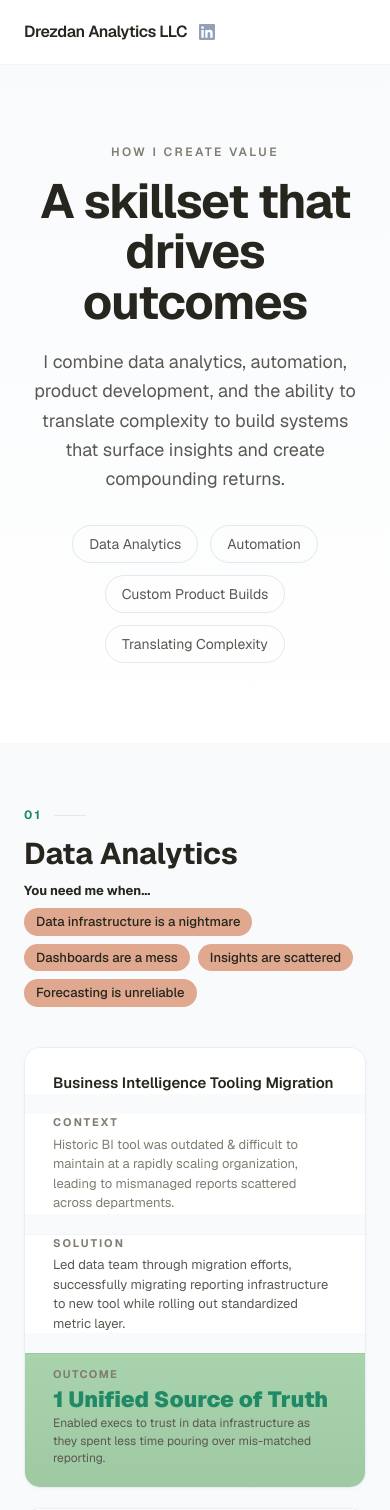
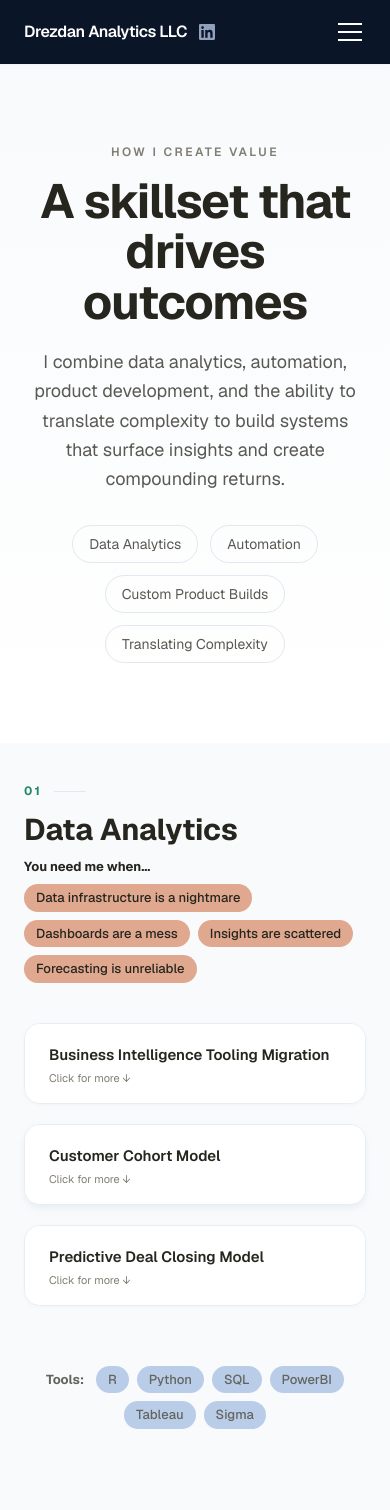
Before and after one commit to Drez22/consulting_website, a Next.js app in the folder consulting_website/: page /projects in a window 390 px wide. Shown: the top 1510 px of the page. Built offline with nearby package versions, Linux system fonts and the light colour scheme.

Commit message:
Added Mobile Nav

```diff
--- a/consulting_website/app/components/Navbar.tsx
+++ b/consulting_website/app/components/Navbar.tsx
@@ -1,3 +1,7 @@
+"use client";
+
+import { useState } from "react";
+
 const linkedInIcon = (
   <svg xmlns="http://www.w3.org/2000/svg" width="16" height="16" viewBox="0 0 24 24" fill="currentColor">
     <path d="M20.447 20.452h-3.554v-5.569c0-1.328-.027-3.037-1.852-3.037-1.853 0-2.136 1.445-2.136 2.939v5.667H9.351V9h3.414v1.561h.046c.477-.9 1.637-1.85 3.37-1.85 3.601 0 4.267 2.37 4.267 5.455v6.286zM5.337 7.433a2.062 2.062 0 0 1-2.063-2.065 2.064 2.064 0 1 1 2.063 2.065zm1.782 13.019H3.555V9h3.564v11.452zM22.225 0H1.771C.792 0 0 .774 0 1.729v20.542C0 23.227.792 24 1.771 24h20.451C23.2 24 24 23.227 24 22.271V1.729C24 .774 23.2 0 22.222 0h.003z" />
@@ -5,23 +9,28 @@ const linkedInIcon = (
 );
 
 export default function Navbar() {
+  const [open, setOpen] = useState(false);
+
   return (
-    <header className="fixed top-0 inset-x-0 z-50 border-b border-slate-100 bg-white/90 backdrop-blur-sm">
+    <header className="fixed top-0 inset-x-0 z-50 border-b border-slate-100 bg-[#0a1628] md:bg-white/90 md:backdrop-blur-sm md:border-slate-100">
       <div className="mx-auto max-w-6xl px-6 h-16 flex items-center justify-between">
+        {/* Left: logo + LinkedIn */}
         <div className="flex items-center gap-3">
-          <a href="/" className="font-semibold tracking-tight text-base hover:text-slate-600 transition-colors">
+          <a href="/" className="font-semibold tracking-tight text-base text-white md:text-slate-900 hover:text-slate-300 md:hover:text-slate-600 transition-colors">
             Drezdan Analytics LLC
           </a>
           <a
             href="https://www.linkedin.com/in/drezdan-dale/"
             target="_blank"
             rel="noopener noreferrer"
-            className="text-slate-400 hover:text-slate-900 transition-colors"
+            className="text-slate-400 hover:text-white md:hover:text-slate-900 transition-colors"
             aria-label="LinkedIn"
           >
             {linkedInIcon}
           </a>
         </div>
+
+        {/* Desktop nav */}
         <nav className="hidden md:flex items-center gap-8">
           <a
             href="/projects"
@@ -39,15 +48,55 @@ export default function Navbar() {
             </a>
           ))}
         </nav>
+
+        {/* Desktop CTA */}
         <div className="hidden md:flex items-center gap-3">
           <a
             href="mailto:drez.data@gmail.com?subject=Consulting Inquiry"
             className="px-4 py-2 rounded-lg bg-slate-900 text-white text-sm font-medium hover:bg-slate-700 transition-colors"
           >
-            Let&apos;s Converse
+            Let&apos;s Talk
           </a>
         </div>
+
+        {/* Mobile hamburger */}
+        <button
+          onClick={() => setOpen(!open)}
+          className="md:hidden flex flex-col justify-center items-center w-8 h-8 gap-1.5"
+          aria-label="Toggle menu"
+        >
+          <span className={`block h-0.5 w-6 bg-white transition-all duration-200 ${open ? "rotate-45 translate-y-2" : ""}`} />
+          <span className={`block h-0.5 w-6 bg-white transition-all duration-200 ${open ? "opacity-0" : ""}`} />
+          <span className={`block h-0.5 w-6 bg-white transition-all duration-200 ${open ? "-rotate-45 -translate-y-2" : ""}`} />
+        </button>
       </div>
+
+      {/* Mobile menu */}
+      {open && (
+        <div className="md:hidden bg-[#0a1628] border-t border-slate-700 px-6 py-5 flex flex-col gap-4">
+          {[
+            ["How I Create Value", "/projects"],
+            ["How I Work", "/#process"],
+            ["Contact", "/#contact"],
+          ].map(([label, href]) => (
+            <a
+              key={label}
+              href={href}
+              onClick={() => setOpen(false)}
+              className={`text-sm text-slate-300 hover:text-white transition-colors${label === "How I Create Value" ? " underline underline-offset-4" : ""}`}
+            >
+              {label}
+            </a>
+          ))}
+          <a
+            href="mailto:drez.data@gmail.com?subject=Consulting Inquiry"
+            onClick={() => setOpen(false)}
+            className="mt-2 px-4 py-2.5 rounded-lg bg-white text-[#0a1628] text-sm font-medium text-center hover:bg-slate-200 transition-colors"
+          >
+            Let&apos;s Talk
+          </a>
+        </div>
+      )}
     </header>
   );
 }
--- /dev/null
+++ b/consulting_website/app/projects/ProjectCard.tsx
@@ -0,0 +1,94 @@
+"use client";
+
+import { useState } from "react";
+
+type Project = {
+  title: string;
+  context: string;
+  solution: string;
+  metric: string;
+  outcome: string;
+  link?: string;
+  bullets?: string[];
+};
+
+export default function ProjectCard({ project, isMiddle = false }: { project: Project; isMiddle?: boolean }) {
+  const [expanded, setExpanded] = useState(false);
+
+  if (project.bullets) {
+    return (
+      <div className="rounded-2xl border border-slate-200/70 overflow-hidden shadow-sm shadow-slate-100/80 hover:-translate-y-1.5 hover:shadow-xl hover:shadow-slate-200/60 hover:border-slate-200 transition-all duration-200 bg-white">
+        <button
+          className="w-full text-left px-6 pt-5 pb-4 md:px-7 md:pt-6 md:pb-2 md:cursor-default"
+          onClick={() => setExpanded(!expanded)}
+        >
+          <h3 className="font-semibold text-[15px] [color:#26251e]">{project.title}</h3>
+          <p className="md:hidden mt-1 text-[11px] [color:#807d72]">
+            {expanded ? "Show less ↑" : "Click for more ↓"}
+          </p>
+        </button>
+        <ul className={`px-6 pb-5 md:px-7 md:pb-7 flex flex-col gap-3 ${!expanded ? "hidden md:flex" : "flex"}`}>
+          {project.bullets.map((b) => (
+            <li key={b} className="flex items-start gap-2.5">
+              <span className="mt-[5px] w-1.5 h-1.5 rounded-full flex-shrink-0 [background-color:#1f8a65]" />
+              <span className="text-[13px] [color:#5a5852] leading-[1.5]">{b}</span>
+            </li>
+          ))}
+        </ul>
+      </div>
+    );
+  }
+
+  return (
+    // md+ only: row-span-4 + subgrid for cross-card alignment. Mobile is plain block.
+    <div
+      className={`group rounded-2xl border border-slate-200/70 overflow-hidden transition-all duration-200 hover:-translate-y-1.5 hover:shadow-xl hover:shadow-slate-200/60 hover:border-slate-200 md:row-span-4 md:grid md:[grid-template-rows:subgrid] ${isMiddle ? "shadow-md shadow-slate-200/50" : "shadow-sm shadow-slate-100/80"}`}
+    >
+      {/* Title — always visible */}
+      <div
+        className="px-6 pt-5 pb-4 md:px-7 md:pt-6 md:pb-0 bg-white cursor-pointer md:cursor-default"
+        onClick={() => setExpanded(!expanded)}
+      >
+        <h3 className="font-semibold text-[15px] [color:#26251e]">{project.title}</h3>
+        <p className="md:hidden mt-1 text-[11px] [color:#807d72]">
+          {expanded ? "Show less ↑" : "Click for more ↓"}
+        </p>
+      </div>
+
+      {/* Context */}
+      <div className={`px-6 md:px-7 pb-0 bg-white ${!expanded ? "hidden md:block" : ""}`}>
+        <p className="text-[11px] font-bold tracking-[0.18em] uppercase [color:#807d72] mb-1">Context</p>
+        <p className="text-[13px] [color:#807d72] leading-[1.5]">{project.context}</p>
+      </div>
+
+      {/* Solution */}
+      <div className={`px-6 md:px-7 pb-0 bg-white border-t border-slate-100 ${!expanded ? "hidden md:block" : ""}`}>
+        <p className="text-[11px] font-bold tracking-[0.18em] uppercase [color:#807d72] mb-1">Solution</p>
+        <p className="text-[13px] [color:#5a5852] leading-[1.5]">{project.solution}</p>
+      </div>
+
+      {/* Outcome */}
+      <div className={`px-6 md:px-7 pt-3 pb-5 border-t [background:linear-gradient(to_bottom,#a9d3ac,#9fc9a2)] [border-color:#9fc9a2] group-hover:[filter:brightness(0.95)_saturate(1.1)] transition-[filter] duration-200 ${!expanded ? "hidden md:block" : ""}`}>
+        <p className="text-[11px] font-bold tracking-[0.12em] uppercase [color:#807d72] mb-1">Outcome</p>
+        {project.link ? (
+          <a
+            href={project.link}
+            target="_blank"
+            rel="noopener noreferrer"
+            className="inline-flex items-center gap-1.5 text-[22px] font-black leading-[1.1] mb-1 [color:#1f8a65] hover:underline"
+          >
+            {project.metric}
+            <svg xmlns="http://www.w3.org/2000/svg" width="16" height="16" viewBox="0 0 24 24" fill="none" stroke="currentColor" strokeWidth="2.5" strokeLinecap="round" strokeLinejoin="round">
+              <line x1="7" y1="17" x2="17" y2="7"/><polyline points="7 7 17 7 17 17"/>
+            </svg>
+          </a>
+        ) : (
+          <p className="text-[22px] font-black leading-[1.1] mb-1 [color:#1f8a65]">{project.metric}</p>
+        )}
+        {project.outcome && (
+          <p className="text-xs [color:#5a5852] leading-[1.45]">{project.outcome}</p>
+        )}
+      </div>
+    </div>
+  );
+}
--- a/consulting_website/app/projects/page.tsx
+++ b/consulting_website/app/projects/page.tsx
@@ -1,4 +1,5 @@
 import Navbar from "../components/Navbar";
+import ProjectCard from "./ProjectCard";
 
 export const metadata = {
   title: "How I Create Value — Drezdan Analytics LLC",
@@ -147,76 +148,10 @@ const verticals: Vertical[] = [
 
 // ── COMPONENTS ────────────────────────────────────────────────────────────────
 
-function ProjectCard({ project, isMiddle = false }: { project: Project; isMiddle?: boolean }) {
-  if (project.bullets) {
-    return (
-      <div className="rounded-2xl border border-slate-200/70 overflow-hidden shadow-sm shadow-slate-100/80 hover:-translate-y-1.5 hover:shadow-xl hover:shadow-slate-200/60 hover:border-slate-200 transition-all duration-200 bg-white">
-        <div className="px-7 pt-6 pb-2">
-          <h3 className="font-semibold text-[15px] [color:#26251e]">{project.title}</h3>
-        </div>
-        <ul className="px-7 pb-7 flex flex-col gap-3">
-          {project.bullets.map((b) => (
-            <li key={b} className="flex items-start gap-2.5">
-              <span className="mt-[5px] w-1.5 h-1.5 rounded-full flex-shrink-0 [background-color:#1f8a65]" />
-              <span className="text-[13px] [color:#5a5852] leading-[1.5]">{b}</span>
-            </li>
-          ))}
-        </ul>
-      </div>
-    );
-  }
-
-  return (
-    // row-span-4 + subgrid: this card spans all 4 shared row tracks so
-    // Context, Solution, and Outcome align across sibling cards.
-    <div className={`group row-span-4 grid [grid-template-rows:subgrid] rounded-2xl border border-slate-200/70 overflow-hidden transition-all duration-200 hover:-translate-y-1.5 hover:shadow-xl hover:shadow-slate-200/60 hover:border-slate-200 ${isMiddle ? "shadow-md shadow-slate-200/50" : "shadow-sm shadow-slate-100/80"}`}>
-      {/* Row 1 — Title */}
-      <div className="px-7 pt-6 pb-0 bg-white">
-        <h3 className="font-semibold text-[15px] [color:#26251e]">{project.title}</h3>
-      </div>
-
-      {/* Row 2 — Context */}
-      <div className="px-7 pb-0 bg-white">
-        <p className="text-[11px] font-bold tracking-[0.18em] uppercase [color:#807d72] mb-1">Context</p>
-        <p className="text-[13px] [color:#807d72] leading-[1.5]">{project.context}</p>
-      </div>
-
-      {/* Row 3 — Solution */}
-      <div className="px-7 pb-0 bg-white border-t border-slate-100">
-        <p className="text-[11px] font-bold tracking-[0.18em] uppercase [color:#807d72] mb-1">Solution</p>
-        <p className="text-[13px] [color:#5a5852] leading-[1.5]">{project.solution}</p>
-      </div>
-
-      {/* Row 4 — Outcome */}
-      <div className="px-7 pt-3 pb-5 border-t [background:linear-gradient(to_bottom,#a9d3ac,#9fc9a2)] [border-color:#9fc9a2] group-hover:[filter:brightness(0.95)_saturate(1.1)] transition-[filter] duration-200">
-        <p className="text-[11px] font-bold tracking-[0.12em] uppercase [color:#807d72] mb-1">Outcome</p>
-        {project.link ? (
-          <a
-            href={project.link}
-            target="_blank"
-            rel="noopener noreferrer"
-            className="inline-flex items-center gap-1.5 text-[22px] font-black leading-[1.1] mb-1 [color:#1f8a65] hover:underline"
-          >
-            {project.metric}
-            <svg xmlns="http://www.w3.org/2000/svg" width="16" height="16" viewBox="0 0 24 24" fill="none" stroke="currentColor" strokeWidth="2.5" strokeLinecap="round" strokeLinejoin="round">
-              <line x1="7" y1="17" x2="17" y2="7"/><polyline points="7 7 17 7 17 17"/>
-            </svg>
-          </a>
-        ) : (
-          <p className="text-[22px] font-black leading-[1.1] mb-1 [color:#1f8a65]">{project.metric}</p>
-        )}
-        {project.outcome && (
-          <p className="text-xs [color:#5a5852] leading-[1.45]">{project.outcome}</p>
-        )}
-      </div>
-    </div>
-  );
-}
-
 function VerticalSection({ vertical }: { vertical: Vertical }) {
   const isThree = vertical.projects.length === 3;
   return (
-    <section id={vertical.id} className={`py-16 px-6 ${vertical.sectionBg}`}>
+    <section id={vertical.id} className={`py-10 md:py-16 px-6 ${vertical.sectionBg}`}>
       <div className="mx-auto max-w-6xl">
         <div className="mb-10">
           <div className="flex items-center gap-3 mb-3">
```
